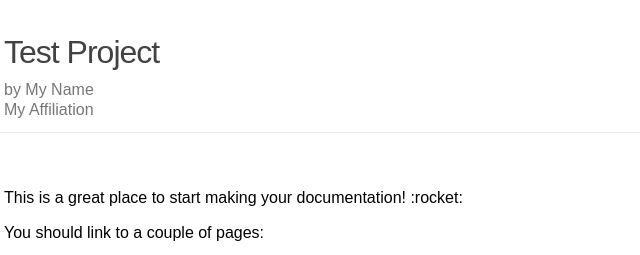
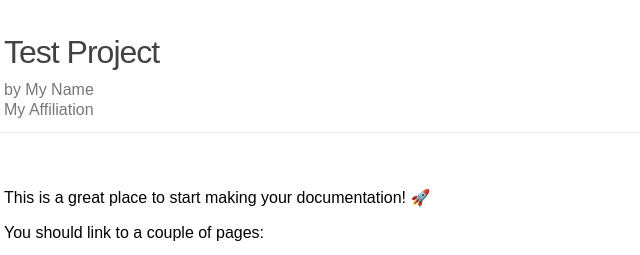
Before and after one commit to biodotpe/gitbuilding-template, a plain HTML site: page index.html in a window 1280 px wide. Shown: the top 255 px of the page, 396-1036 px from the left. Drawn offline with Linux system fonts and the light colour scheme.

Commit message:
Deploying to main from  @ f49891705ebcd83f339e3d68ed50f39e664fbe48 🚀

```diff
--- a/index.html
+++ b/index.html
@@ -59,7 +59,7 @@
             </nav>
         </div>
         <div class="wrapper">
-    <p>This is a great place to start making your documentation! :rocket: </p>
+    <p>This is a great place to start making your documentation! 🚀  </p>
 <p>You should link to a couple of pages:</p>
 <ul>
 <li><a href="testpage1.html" title="">Test Page 1</a></li>
```
